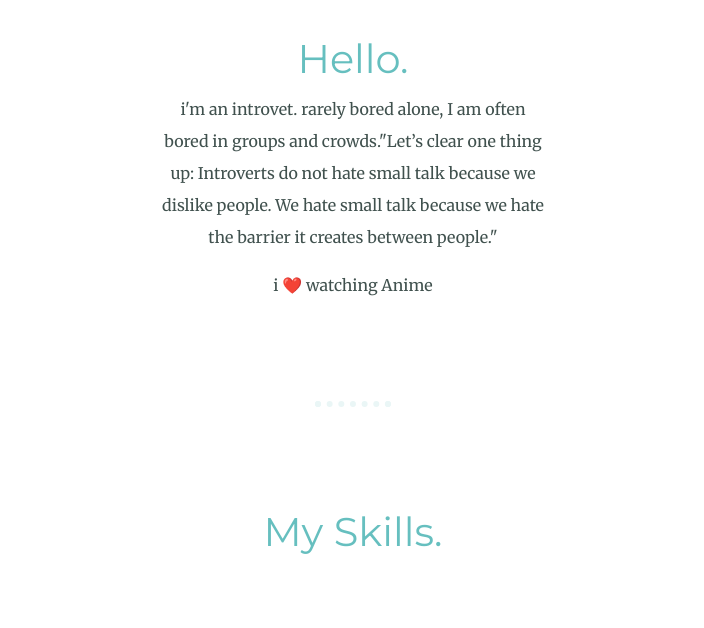
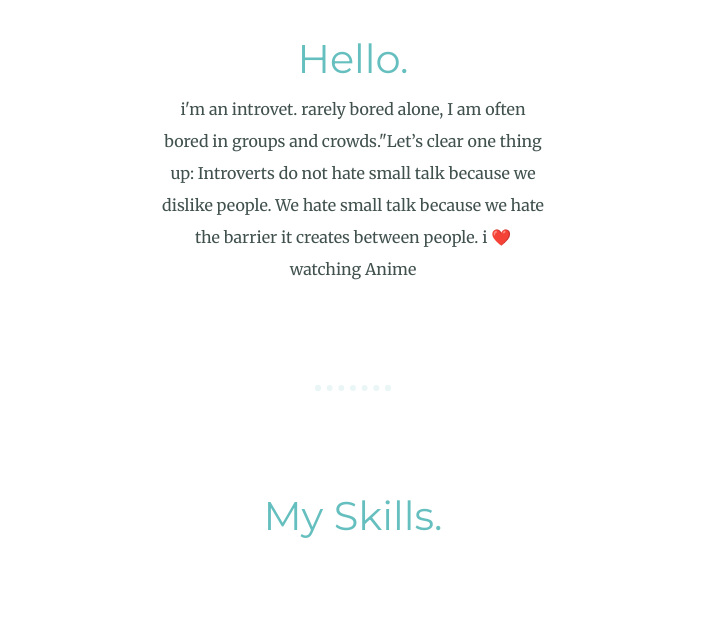
Before and after one commit to Harinarayanaswaroop/Personal-Site, a plain HTML site: page index.html in a window 1280 px wide. Shown: the part 1128-1756 px from the top of the page, without its empty margins (287-991 px from the left). Drawn offline with Linux system fonts and the light colour scheme.

```diff
--- a/index.html
+++ b/index.html
@@ -23,8 +23,8 @@
     <div class="profile">
       <img class ="profile-Swaroop-image" src="images/Swaroop-round.png" alt="">
       <h2>Hello.</h2>
-      <p class="intro">i'm an introvet. rarely bored alone, I am often bored in groups and crowds."Let’s clear one thing up: Introverts do not hate small talk because we dislike people. We hate small talk because we hate the barrier it creates between people."</p>
-      <p>i ❤️ watching Anime</p>
+      <p class="intro">i'm an introvet. rarely bored alone, I am often bored in groups and crowds."Let’s clear one thing up: Introverts do not hate small talk because we dislike people. We hate small talk because we hate the barrier it creates between people.
+      i ❤️ watching Anime</p>
     </div>
     <hr>
     <div class="skills">
```
